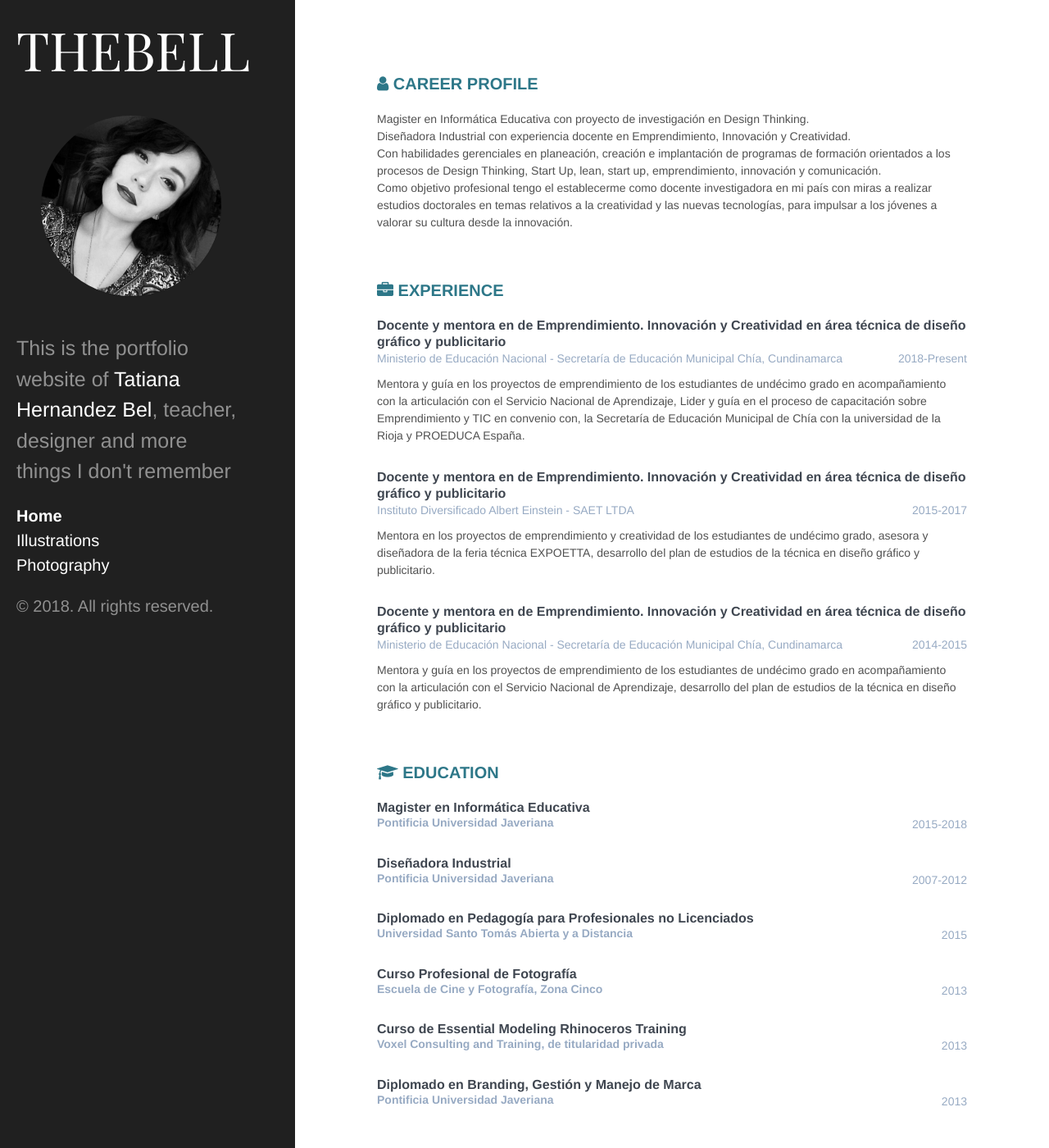
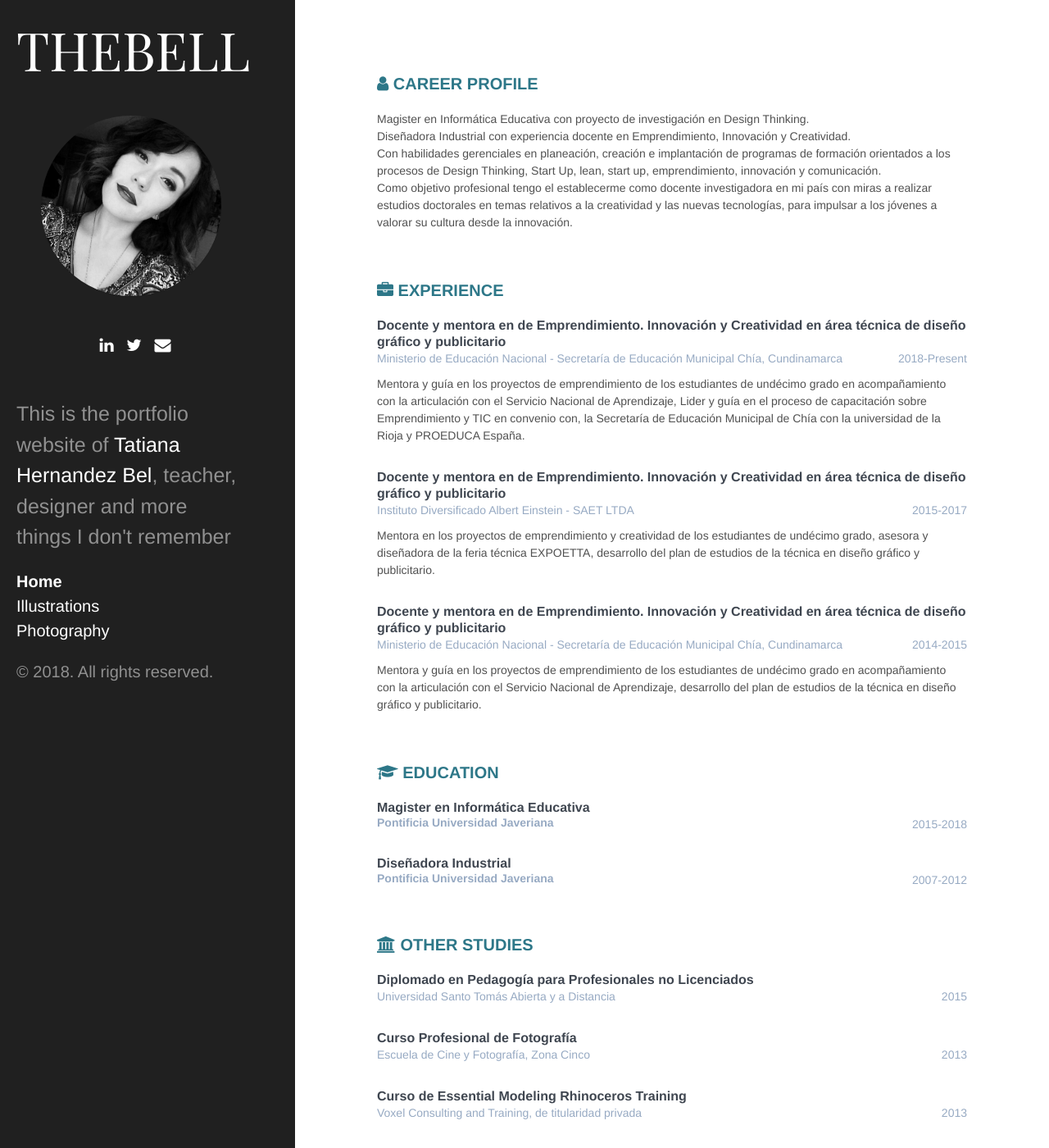
Before and after one commit to TatianaHbel/personal, a Jekyll site: the page built from index.md, in a window 1280 px wide and 1400 px high. Shown: the whole window at 82% size. Built offline with Jekyll 4.4.1, drawn with Linux system fonts in a browser that asks for light colours.

Commit message:
new sections

```diff
--- a/_includes/extra-sections.html
+++ b/_includes/extra-sections.html
@@ -11,6 +11,9 @@
 
 		  <div class="upper-row">
 		    <h3 class="job-title">{{ item.title }}</h3>
+		    {% if item.time %}
+		    <div class="time">{{ item.time }}</div>
+		    {% endif %}
 		  </div><!--//upper-row-->
 
 		  <div class="company">{{ item.subtitle }}</div>
--- a/_includes/head.html
+++ b/_includes/head.html
@@ -18,6 +18,7 @@
   <link rel="stylesheet" href="{{site.baseurl}}/css/syntax.css">
   <link rel="stylesheet" href="{{site.baseurl}}/css/hyde.css">
   <link rel="stylesheet" href="{{site.baseurl}}/css/custom.css">
+  <link rel="stylesheet" href="https://maxcdn.bootstrapcdn.com/font-awesome/4.7.0/css/font-awesome.min.css">
   <!-- <link rel="stylesheet" href="https://fonts.googleapis.com/css?family=Abril+Fatface"> -->
   <link href="https://fonts.googleapis.com/css?family=Playfair+Display" rel="stylesheet">
 
--- a/_includes/sidebar.html
+++ b/_includes/sidebar.html
@@ -5,6 +5,13 @@
       <div class="profile-container">
         <img class="profile-img" src="{{ site.baseurl }}/img/pp.jpg" alt="profile picture">
       </div>
+
+      <div class="contact-block">
+        <a href="{{ site.data.general.linkedin }}"><i class="fa fa fa-linkedin"></i></a>
+        <a href="{{ site.data.general.twitter }}"><i class="fa fa fa-twitter"></i></a>
+        <a href="mailto:{{ site.data.general.email }}"><i class="fa fa fa-envelope"></i></a>
+      </div>
+
       <p class="lead">{{ site.data.general.description }}</p>
     </div>
 
--- a/css/custom.css
+++ b/css/custom.css
@@ -10,6 +10,16 @@
 	border-radius: 100%;
 	box-shadow: 0 1px 1px rgba(0,0,0,.1);
 }
-.sidebar-about a:hover{
+.sidebar-about a:hover {
 	text-decoration: none;
 }
+.contact-block {
+	text-align: center;
+	margin-bottom: 50px;
+}
+.contact-block a {
+	padding-left: 10px;
+}
+.contact-block i:hover {
+	color: #2d7788;
+}
--- a/index.md
+++ b/index.md
@@ -4,7 +4,6 @@
 ---
 
 <link rel="stylesheet" href="css/cv.css">
-<link rel="stylesheet" href="https://maxcdn.bootstrapcdn.com/font-awesome/4.7.0/css/font-awesome.min.css">
 
 
 {% include career-profile.html %}
```
Also changed, not shown: _data/general.yml (+27 -20 lines).
